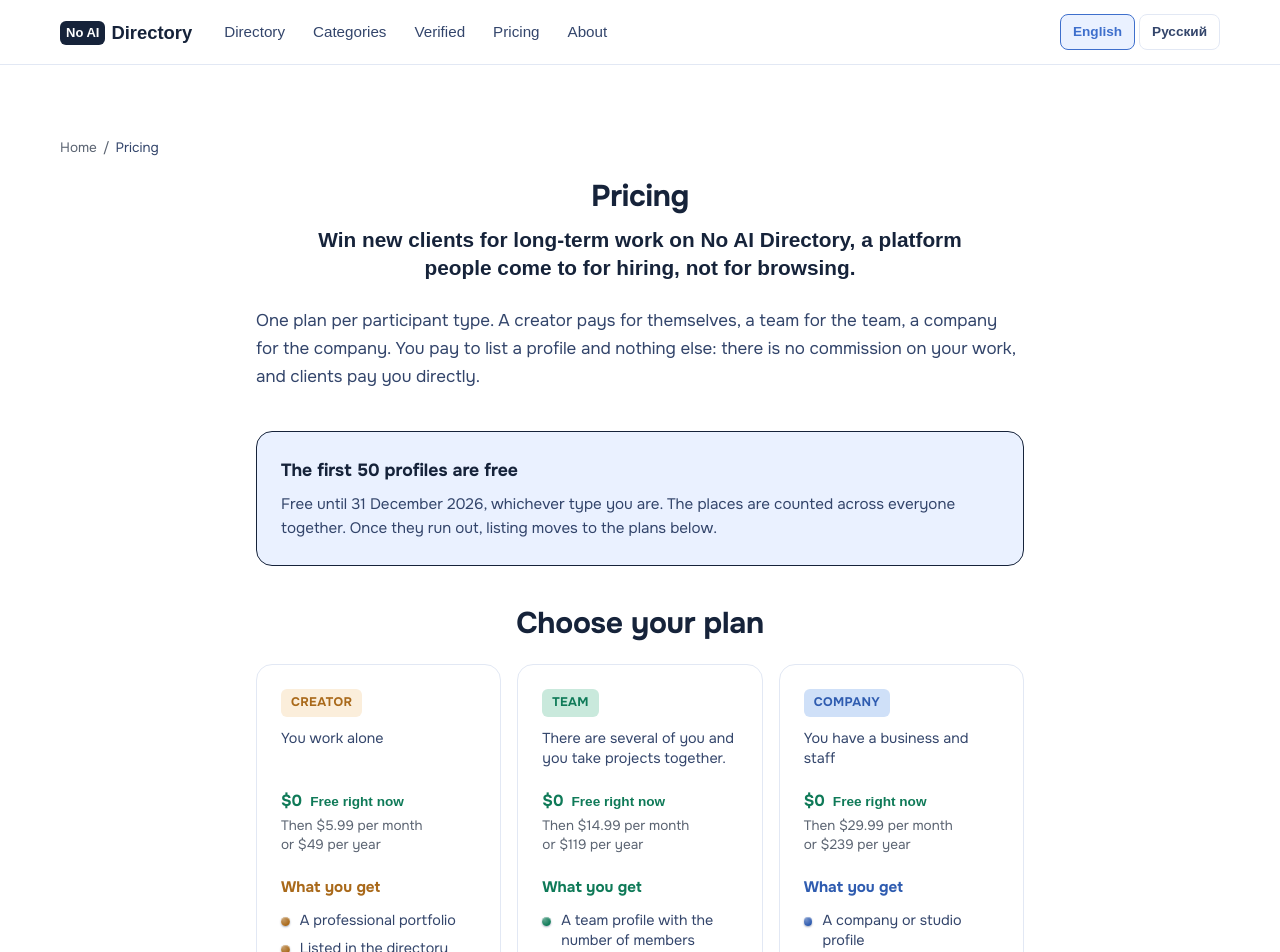
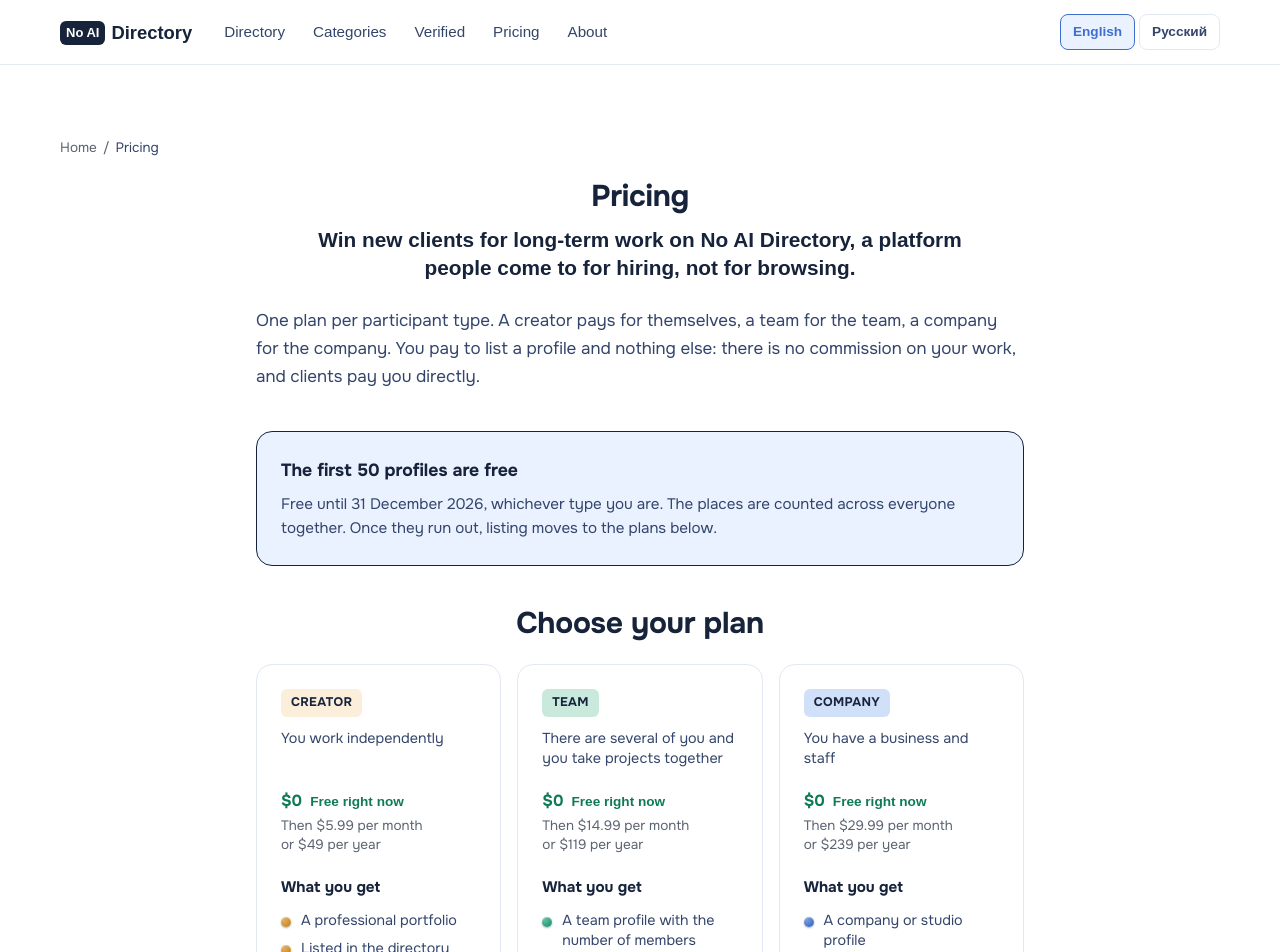
Before and after one commit to dm100usa-oss/no-ai-marketplace, a Next.js app: page /en/pricing in a window 1280 px wide. Shown: the top 952 px of the page. Built offline with nearby package versions, Linux system fonts and the light colour scheme; a web font is replaced by a local one.

Commit message:
Add files via upload

```diff
--- a/src/components/PlansTable.tsx
+++ b/src/components/PlansTable.tsx
@@ -22,25 +22,31 @@ import type { Locale } from "@/i18n/config";
  * cost, in that order.
  */
 
-/** Same tones the catalog cards and the join picker use per type. */
-/** `dot` is the homepage bullet built in the card's own ink: highlight at
- *  30/30, the ink itself at 70%, a darker edge at the rim. Written out per
- *  tone rather than computed, so the three beads can be adjusted by eye. */
+/** Same tones the catalog cards and the join picker use per type.
+ *
+ *  `bg` is the plate behind the plan name and the button. `ink` is the
+ *  button's own lettering. `dot` is the bead in the list.
+ *
+ *  The beads are deliberately NOT built from `ink`. Ink has to be dark
+ *  enough to read as text on a pale plate, and a bead in that colour sits
+ *  almost invisible against white. These are built from the brightest
+ *  member of each colour family instead — the same hues the direction
+ *  tiles use — so the bead is a spot of colour rather than a dark speck. */
 const TONES: Record<PlanId, { bg: string; ink: string; dot: string }> = {
   creator: {
     bg: "#fbeedb",
     ink: "#a9691a",
-    dot: "radial-gradient(circle at 30% 30%, #c49963, #a9691a 70%, #875415)",
+    dot: "radial-gradient(circle at 30% 30%, #dfaf69, #d08a22 70%, #a66e1b)",
   },
   team: {
     bg: "#c9e9dc",
     ink: "#0f7a58",
-    dot: "radial-gradient(circle at 30% 30%, #5ca58d, #0f7a58 70%, #0c6246)",
+    dot: "radial-gradient(circle at 30% 30%, #66bda1, #1e9e75 70%, #187e5e)",
   },
   company: {
     bg: "#cfe0f8",
     ink: "#2f5cb0",
-    dot: "radial-gradient(circle at 30% 30%, #7290c9, #2f5cb0 70%, #264a8d)",
+    dot: "radial-gradient(circle at 30% 30%, #7c9ddc, #3e6fcc 70%, #3259a3)",
   },
 };
 
@@ -86,7 +92,7 @@ export function PlansTable({ lang, dict }: { lang: Locale; dict: Dictionary }) {
             >
               <span
                 className="self-start rounded-md px-2.5 py-1 text-[0.78rem] font-bold uppercase tracking-wide"
-                style={{ background: tone.bg, color: tone.ink, fontFamily: "var(--font-display)" }}
+                style={{ background: tone.bg, color: "var(--color-ink)", fontFamily: "var(--font-display)" }}
               >
                 {dict.pricing.planNames[id]}
               </span>
@@ -146,12 +152,15 @@ export function PlansTable({ lang, dict }: { lang: Locale; dict: Dictionary }) {
                 </p>
               </div>
 
-              {/* The list gets a heading of its own, in the card's own colour,
-                  so the reader knows the lines under it answer one question
-                  rather than continuing the price. */}
+              {/* The list gets a heading of its own, in the same ink as every
+                  other heading on the site, so the reader knows the lines
+                  under it answer one question rather than continuing the
+                  price. Colour on the card is carried by the plate above and
+                  the beads below; a coloured heading on top of both was one
+                  voice too many. */}
               <p
                 className="mt-5 text-[0.95rem] font-bold"
-                style={{ fontFamily: "var(--font-display)", color: tone.ink }}
+                style={{ fontFamily: "var(--font-display)", color: "var(--color-ink)" }}
               >
                 {dict.pricing.includedTitle}
               </p>
@@ -166,8 +175,8 @@ export function PlansTable({ lang, dict }: { lang: Locale; dict: Dictionary }) {
                       aria-hidden="true"
                       className="mt-[0.4rem] shrink-0 rounded-full"
                       style={{
-                        width: "0.55rem",
-                        height: "0.55rem",
+                        width: "0.62rem",
+                        height: "0.62rem",
                         background: tone.dot,
                         boxShadow:
                           "0 1px 2px rgba(30,50,90,0.4), inset 0 1px 1px rgba(255,255,255,0.45)",
--- a/src/i18n/dictionaries/en.ts
+++ b/src/i18n/dictionaries/en.ts
@@ -320,8 +320,8 @@ export const en: Dictionary = {
       company: "Company",
     },
     planFor: {
-      creator: "You work alone",
-      team: "There are several of you and you take projects together.",
+      creator: "You work independently",
+      team: "There are several of you and you take projects together",
       company: "You have a business and staff",
     },
     planPitch: {
@@ -413,12 +413,12 @@ export const en: Dictionary = {
     pickOptions: {
       creator: {
         title: "Creator",
-        text: "You work alone",
+        text: "You work independently",
         points: ["Personal profile", "Individual projects", "Direct communication with clients"],
       },
       team: {
         title: "Team",
-        text: "There are several of you and you take projects together.",
+        text: "There are several of you and you take projects together",
         points: [
           "Larger projects",
           "Several specialists",
--- a/src/i18n/dictionaries/ru.ts
+++ b/src/i18n/dictionaries/ru.ts
@@ -329,8 +329,8 @@ export const ru: Dictionary = {
       company: "Компания",
     },
     planFor: {
-      creator: "Вы работаете один",
-      team: "Вас несколько, и вы беретесь за проекты вместе.",
+      creator: "Вы работаете самостоятельно",
+      team: "Вас несколько, и вы беретесь за проекты вместе",
       company: "У вас свой бизнес и специалисты",
     },
     planPitch: {
@@ -422,12 +422,12 @@ export const ru: Dictionary = {
     pickOptions: {
       creator: {
         title: "Автор",
-        text: "Вы работаете один",
+        text: "Вы работаете самостоятельно",
         points: ["Личный профиль", "Индивидуальные проекты", "Прямое общение с клиентами"],
       },
       team: {
         title: "Команда",
-        text: "Вас несколько, и вы беретесь за проекты вместе.",
+        text: "Вас несколько, и вы беретесь за проекты вместе",
         points: [
           "Более крупные проекты",
           "Несколько специалистов",
```
Also changed, not shown: 1 other file (tests, documents, lock files or other folders).
